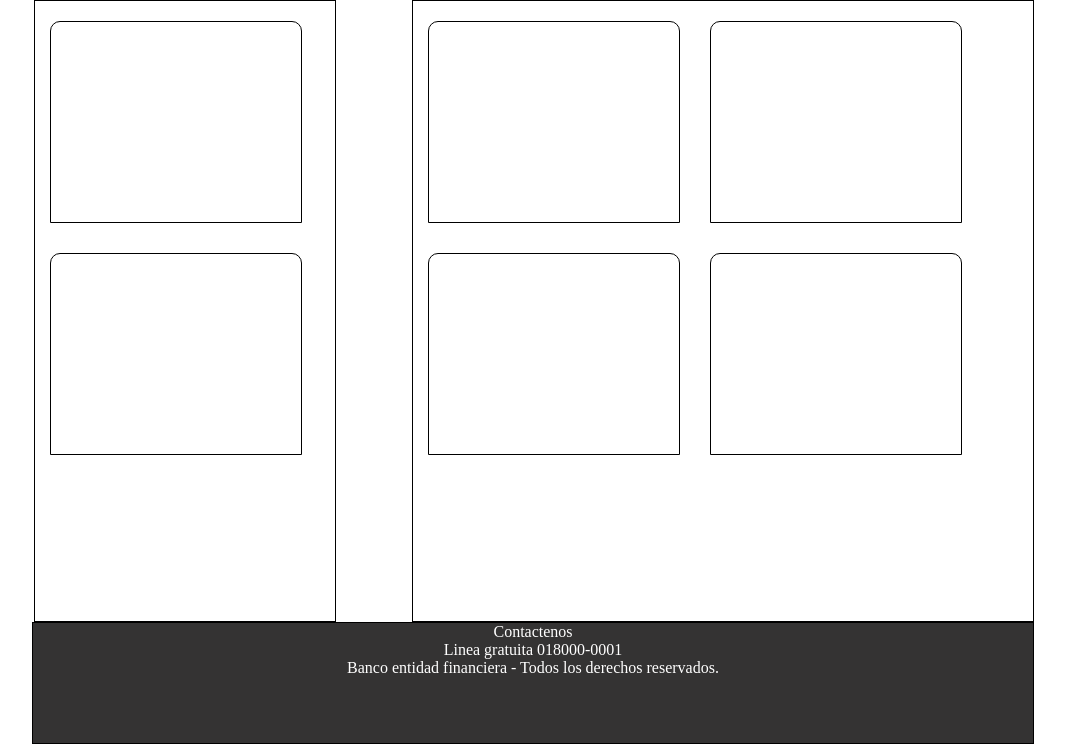
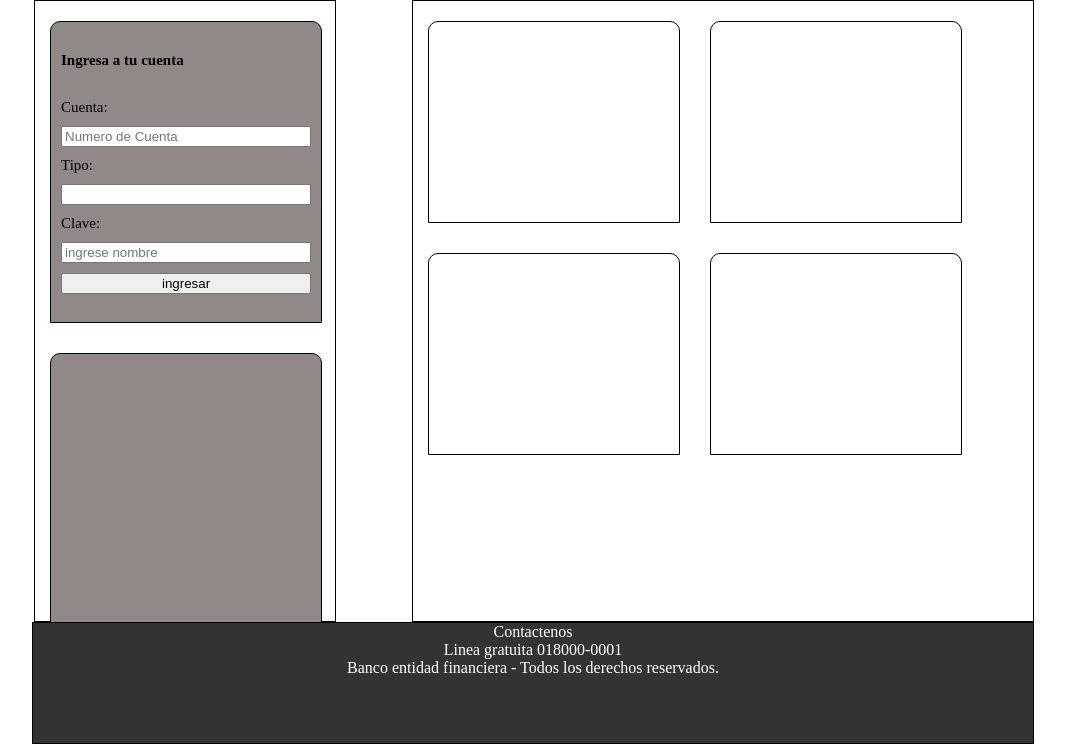
Before and after one commit to San5472/Aprendizaje, a PHP site: page /banco.html in a window 1280 px wide. Shown: the part 264-1016 px from the top of the page, without its empty margins (106-1171 px from the left). Run offline with PHP 8.4, Linux system fonts and the light colour scheme.

Commit message:
añadido de informacion

```diff
--- a/html/banco.html
+++ b/html/banco.html
@@ -13,7 +13,19 @@
             </header>
             <nav> .Creditos. | .Leasing. | .Ahorros. | .Servicio al cliente. </nav>
             <aside>
-                <article class="bloque1"></article>
+                <article class="bloque1">
+                    <h4 class="recaudro">Ingresa a tu cuenta</h4>
+                    <label for="Cuenta">Cuenta:</label>
+                    <input type="text" placeholder="Numero de Cuenta" >
+
+                    <label for="Tipo">Tipo:</label>
+                    <input type="text" placeholder="">
+
+                    <label for="Clave">Clave:</label>
+                    <input type ="text" placeholder="ingrese nombre">
+                    <button>ingresar</button>
+
+                </article>
                 <article class="bloque2"></article>
             </aside>
             <section>
--- a/html/banco_estilo.css
+++ b/html/banco_estilo.css
@@ -24,13 +24,27 @@ aside {
     height: 620px;
     width: 300px;
     float: left;
-}
-article {
-    border: 1px solid black;
-    height: 200px;
-    width: 250px;
-    border-top-left-radius: 10px;
-    border-top-right-radius: 10px;
+
+    article {
+        border: 1px solid black;
+        height: 280px;
+        width: 250px;
+        border-top-left-radius: 10px;
+        border-top-right-radius: 10px;
+        display: flex;
+        flex-direction: column;
+        gap: 10px;
+        background-color: rgb(145, 136, 136);
+        padding: 10px 10px;
+        font-size: 15px;
+
+        .recuadro{
+            border: 5px solid black;
+            display: inline-block;
+        }
+
+    }
+
 }
 section {
     border: 1px solid black;
@@ -44,6 +58,8 @@ article {
     width: 250px;
     float: inline-start;
     margin: 20px 15px 10px 15px;
+    border-top-left-radius: 10px;
+    border-top-right-radius: 10px;
 }
 footer{
     border: 1px solid black;
```
